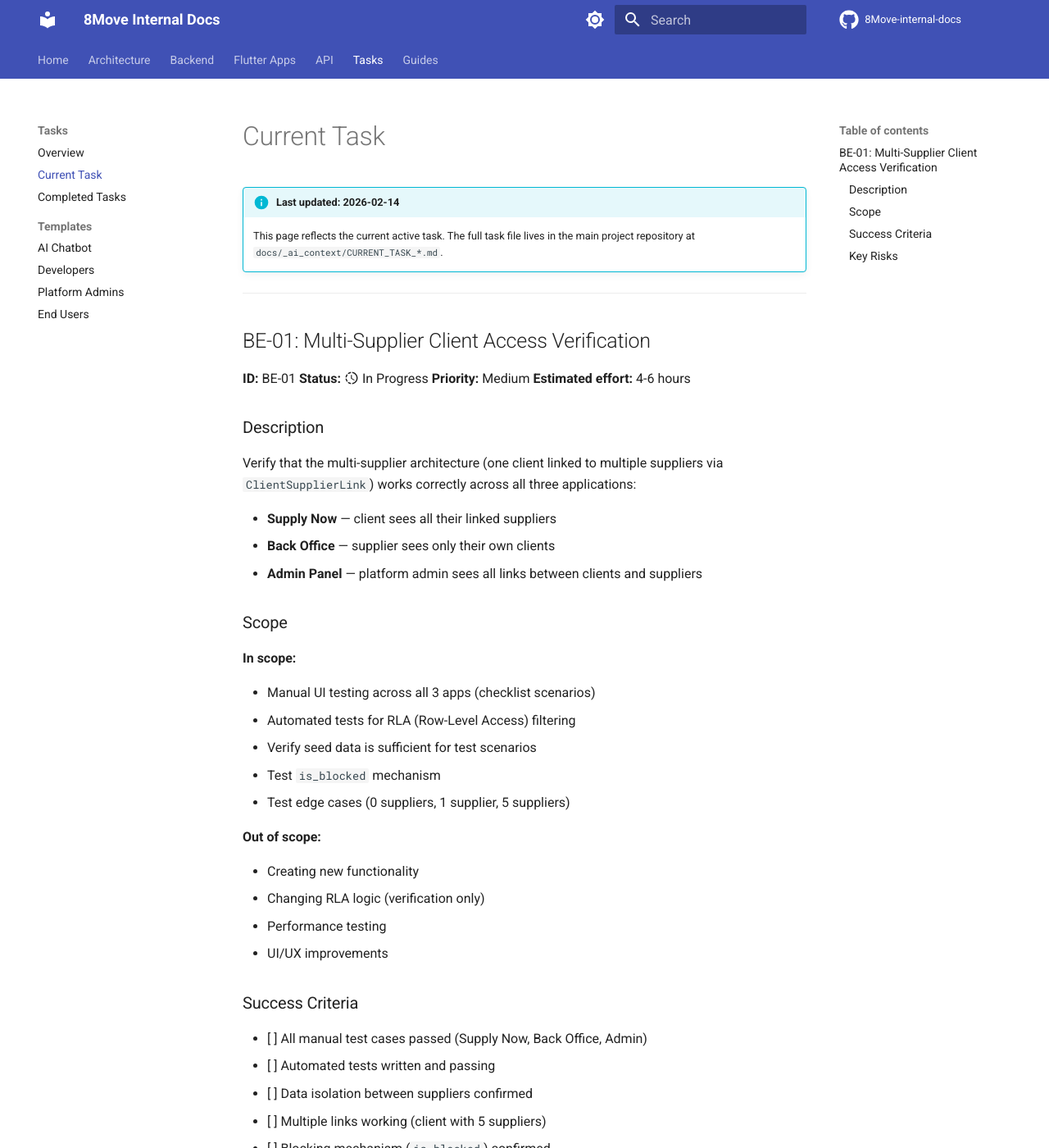
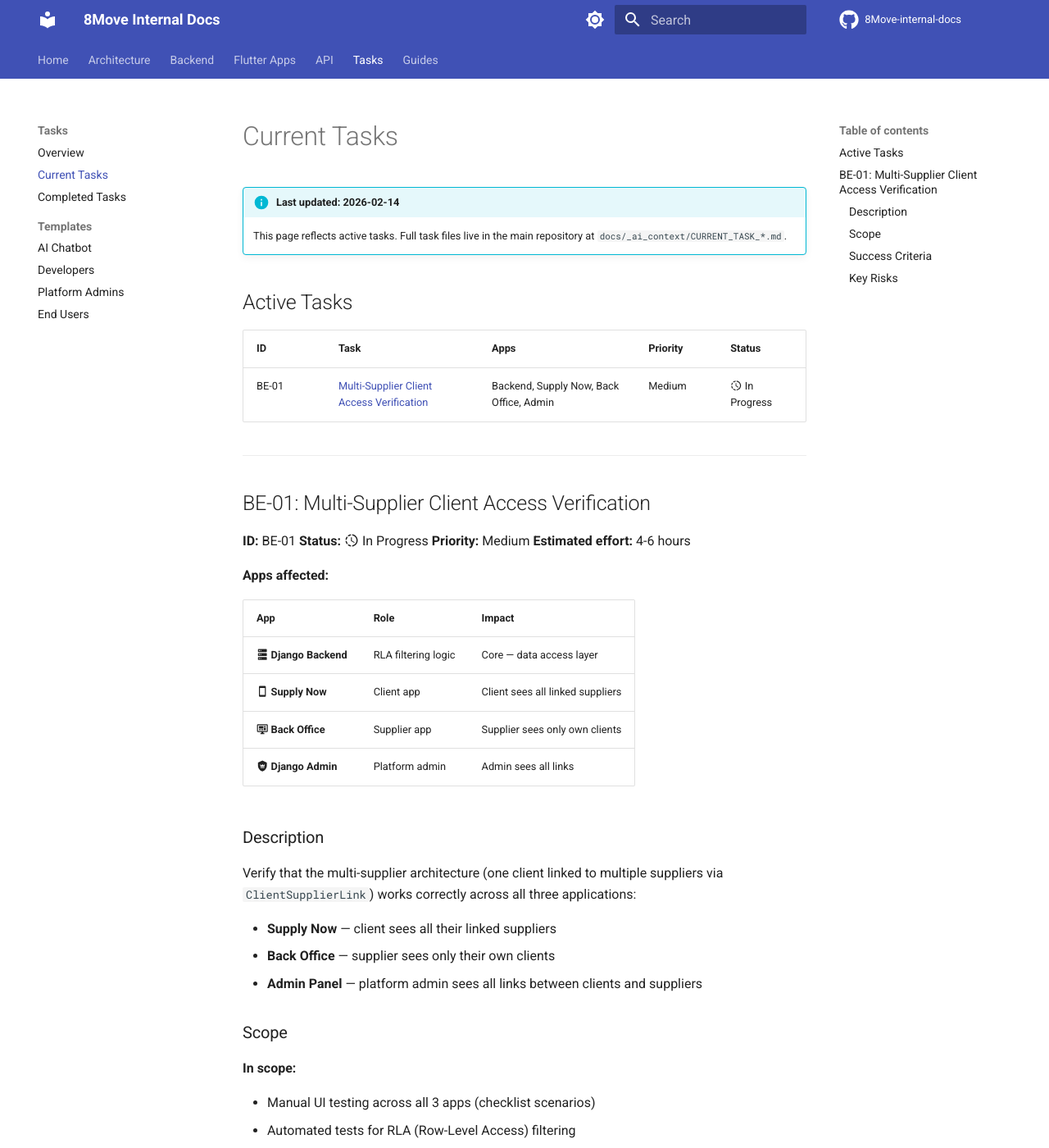
Before and after one commit to MaxShytov/8Move-internal-docs, an MkDocs documentation site: the page built from docs/tasks/current.md, in a window 1280 px wide and 1400 px high. Shown: the whole window at 82% size. Built offline with MkDocs 1.6.1 and Material for MkDocs 9.7.7, drawn with Linux system fonts in a browser that asks for light colours; comment, search, counter and statistics services are not loaded.

Commit message:
docs: support multiple current tasks with IDs and affected apps
- Rename "Current Task" to "Current Tasks" (supports multiple active tasks)
- Add summary table with ID, task name, affected apps, priority, status
- Add "Apps affected" table per task showing each app's role and impact

Co-Authored-By: Claude Opus 4.6 <noreply@anthropic.com>

```diff
--- a/docs/tasks/current.md
+++ b/docs/tasks/current.md
@@ -1,7 +1,13 @@
-# Current Task
+# Current Tasks
 
 !!! info "Last updated: 2026-02-14"
-    This page reflects the current active task. The full task file lives in the main project repository at `docs/_ai_context/CURRENT_TASK_*.md`.
+    This page reflects active tasks. Full task files live in the main repository at `docs/_ai_context/CURRENT_TASK_*.md`.
+
+## Active Tasks
+
+| ID | Task | Apps | Priority | Status |
+|----|------|------|----------|--------|
+| BE-01 | [Multi-Supplier Client Access Verification](#be-01-multi-supplier-client-access-verification) | Backend, Supply Now, Back Office, Admin | Medium | :material-progress-clock: In Progress |
 
 ---
 
@@ -11,6 +17,15 @@
 **Status:** :material-progress-clock: In Progress
 **Priority:** Medium
 **Estimated effort:** 4-6 hours
+
+**Apps affected:**
+
+| App | Role | Impact |
+|-----|------|--------|
+| :material-server: **Django Backend** | RLA filtering logic | Core — data access layer |
+| :material-cellphone: **Supply Now** | Client app | Client sees all linked suppliers |
+| :material-monitor-dashboard: **Back Office** | Supplier app | Supplier sees only own clients |
+| :material-shield-crown: **Django Admin** | Platform admin | Admin sees all links |
 
 ### Description
 
--- a/mkdocs.yml
+++ b/mkdocs.yml
@@ -50,7 +50,7 @@ nav:
       - Overview: api/overview.md
   - Tasks:
       - Overview: tasks/index.md
-      - Current Task: tasks/current.md
+      - Current Tasks: tasks/current.md
       - Completed Tasks: tasks/completed.md
       - Templates:
           - AI Chatbot: tasks/templates/ai-chatbot.md
```
